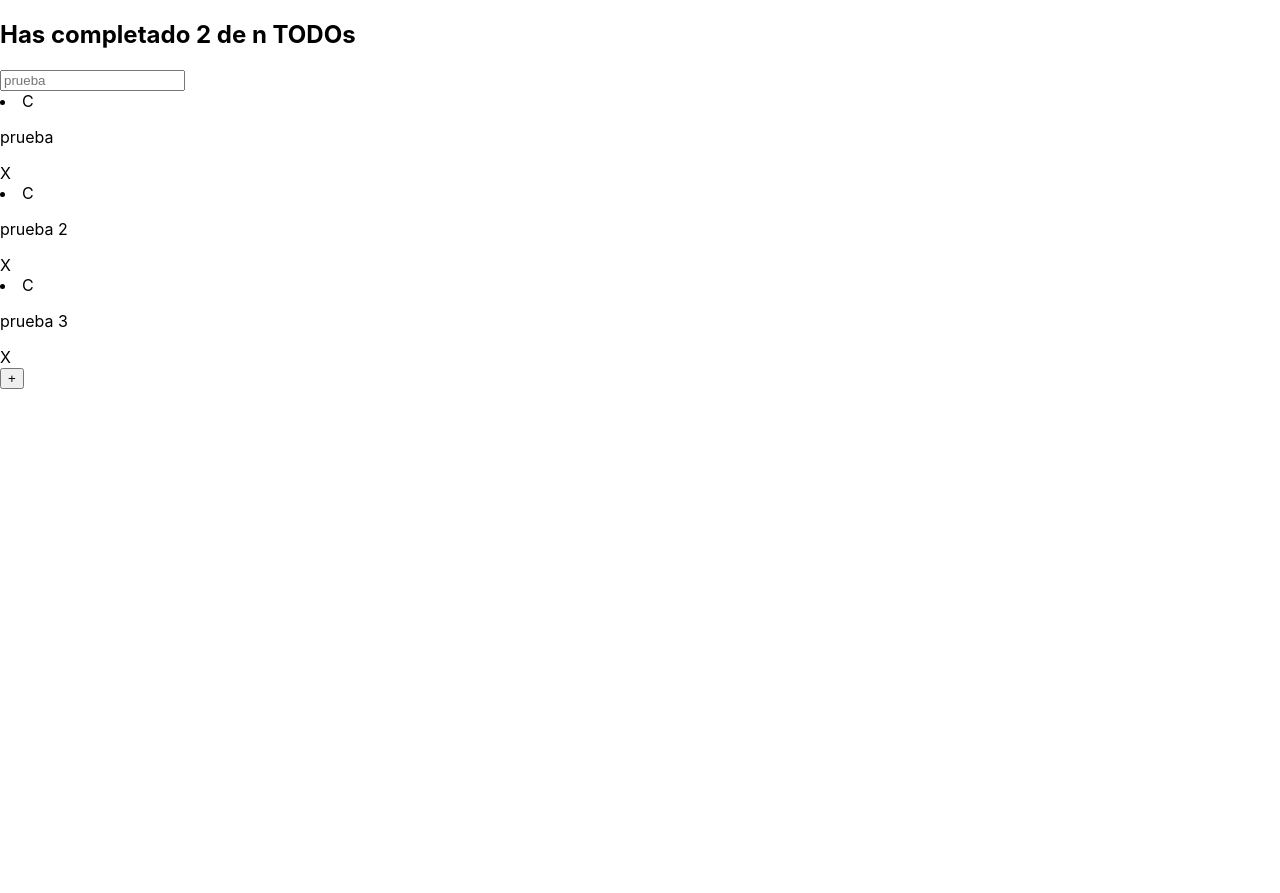
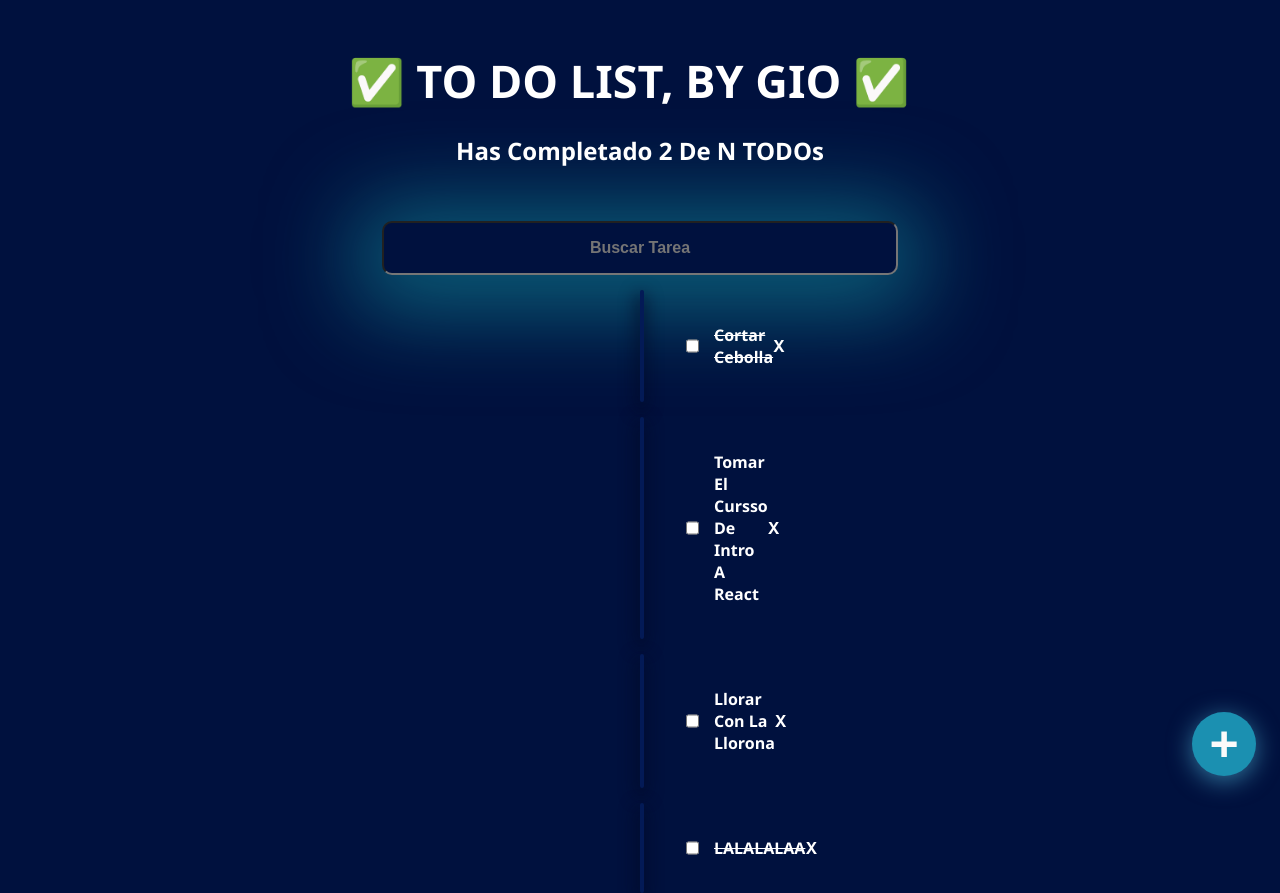
Before and after one commit to giojodev/curso_intro_react, a React (Create React App) app: page / in a window 1280 px wide. Before the commit the page ends 800 px from the top, so only its background shows below. Built offline with nearby package versions, Linux system fonts and the light colour scheme.

Commit message:
CSS en React

```diff
--- a/src/App.js
+++ b/src/App.js
@@ -8,9 +8,10 @@ import {CreateTodoButton} from './CreateTodoButton'
 import {TodoItem} from './TodoItem'
 
 const todos=[
-  {text:"prueba",copmpleted:false},
-  {text:"prueba 2",copmpleted:false},
-  {text:"prueba 3",copmpleted:false},
+  { text: 'Cortar cebolla', completed: true },
+  { text: 'Tomar el cursso de intro a React', completed: false },
+  { text: 'Llorar con la llorona', completed: false },
+  { text: 'LALALALAA', completed: true },
 ]
 
 function App() {
@@ -23,7 +24,7 @@ function App() {
     <TodoList>
 
       {todos.map(todo=>(
-         <TodoItem key={todo.text} text={todo.text}/>
+         <TodoItem key={todo.text} text={todo.text} completed={todo.completed}/>
       ))}
     </TodoList>
     <CreateTodoButton/>
--- /dev/null
+++ b/src/CreateTodoButton.css
@@ -0,0 +1,25 @@
+.CreateTodoButton {
+    background-color: #1b90b1;
+    box-shadow: 0px 5px 25px rgba(97, 218, 250, 0.5);
+    border: none;
+    border-radius: 50%;
+    cursor: pointer;
+    font-size: 50px;
+    position: fixed;
+    bottom: 24px;
+    right: 24px;
+    font-weight: bold;
+    color: #FAFAFA;
+    display: flex;
+    justify-content: center;
+    align-items: center;
+    height: 64px;
+    width: 64px;
+
+    transform: rotate(0);
+    transition: .3s ease;
+  }
+
+  .CreateTodoButton:hover {
+    transform: rotate(224deg);
+  }
--- a/src/CreateTodoButton.js
+++ b/src/CreateTodoButton.js
@@ -1,9 +1,9 @@
 import React from 'react'
-
-function CreateTodoButton(){
+import './CreateTodoButton.css'
+function CreateTodoButton(props){
     return(
         <section>
-            <button>+</button>
+            <button className="CreateTodoButton">+</button>
         </section>
     );
 }
--- /dev/null
+++ b/src/TodoCounter.css
@@ -0,0 +1,16 @@
+.TodoCounterh2{
+    font-size: 24px;
+    text-align: center;
+    font-family: 'Segoe UI', Tahoma, Geneva, Verdana, sans-serif;
+    text-transform: capitalize;
+}
+
+
+.TodoCounterh1{
+    font-size: 45px;
+    text-align: center;
+    font-family: 'Segoe UI', Tahoma, Geneva, Verdana, sans-serif;
+    text-transform: uppercase;
+    margin: 1em 1em 0.5em 0.5em;
+    margin-top: 50px;
+}
--- a/src/TodoCounter.js
+++ b/src/TodoCounter.js
@@ -1,7 +1,19 @@
 import React from 'react'
+import './TodoCounter.css'
+
+const estilos = {
+    color: 'red',
+    backgroundColor:'yellow',
+};
 
 function TodoCounter(){
-    return (<h2>Has completado 2 de n TODOs</h2>)
+    return (
+    <section>
+        <h1 className='TodoCounterh1'> ✅ To Do List, by Gio ✅ </h1>
+        <h2 className='TodoCounterh2'>Has completado 2 de n TODOs</h2>
+    </section>
+
+    )
     ;
 }
 
--- /dev/null
+++ b/src/TodoItem.css
@@ -0,0 +1,45 @@
+.TodoItemli{
+
+    text-decoration: none;
+    list-style: none;
+    display: flex;
+    align-items: center;
+
+}
+.TodoItem-p{
+    font-family: 'Segoe UI', Tahoma, Geneva, Verdana, sans-serif, Courier, monospace;
+}
+.TodoItem-p--complete {
+  text-decoration: line-through;
+}
+.TodoItemDiv{
+    /* margin: auto; */
+    margin-top: 15px;
+    margin-left: 40em;
+    padding: 2px;
+    background-color: #031a56;
+    margin-right: 40em;
+    color: white;
+    font-weight: bold;
+    text-transform: capitalize;
+    box-shadow: -1px 6px 16px 3px rgba(2,10,38,0.75);
+    -webkit-box-shadow: -1px 6px 16px 3px rgba(2,10,38,0.75);
+    -moz-box-shadow: -1px 6px 16px 3px rgba(2,10,38,0.75);
+    border-radius: 20px 20px 20px 20px;
+    -webkit-border-radius: 20px 20px 20px 20px;
+    -moz-border-radius: 20px 20px 20px 20px;
+}
+.TodoItemChk{
+    width: 20px;
+    height: 20px;
+    margin-right: 15px;
+
+}
+.TodoRemove{
+float: right;
+margin-left: auto;
+}
+.TodoRemove:hover{
+    color: salmon;
+    cursor: pointer;
+}
--- a/src/TodoItem.js
+++ b/src/TodoItem.js
@@ -1,13 +1,19 @@
 import React from 'react'
-
+import './TodoItem.css'
 
 function TodoItem(props){
     return(
-        <li>
-        <span>C</span>
-        <p>{props.text}</p>
-        <span>X</span>
-        </li>
+        <div className='TodoItemDiv'>
+            <ul>
+            <li className='TodoItemli'>
+            <input className='TodoItemChk' type={"checkbox"}/>
+            <p className={`TodoItem-p ${props.completed && 'TodoItem-p--complete'}`}>{props.text}</p>
+            <span className='TodoRemove'>X</span>
+            </li>
+            </ul>
+
+        </div>
+
     );
 
 }
--- /dev/null
+++ b/src/TodoSearch.css
@@ -0,0 +1,17 @@
+.TodoSearch{
+    border-radius: 10px 10px 10px 10px;
+    text-align: center;
+    color: #6882bd;
+    padding: 1em;
+    font-size: 16px;
+    display: block;
+    clear: both;
+    margin: auto;
+    margin-top: 3.4em;
+    width: 30em;
+    box-shadow: -2px 10px 87px 26px rgba(22,167,176,0.52);
+    -webkit-box-shadow: -2px 10px 87px 26px rgba(22,167,176,0.52);
+    -moz-box-shadow: -2px 10px 87px 26px rgba(22,167,176,0.52);
+    font-weight: bold;
+    background-color: #00113e ;
+}
--- a/src/TodoSearch.js
+++ b/src/TodoSearch.js
@@ -1,8 +1,9 @@
 import React from 'react'
+import './TodoSearch.css'
 
 function TodoSearch() {
     return(
-        <input placeholder="prueba"/>
+        <input className='TodoSearch' placeholder="Buscar Tarea"/>
     );
 }
 
--- a/src/index.css
+++ b/src/index.css
@@ -5,6 +5,8 @@ body {
     sans-serif;
   -webkit-font-smoothing: antialiased;
   -moz-osx-font-smoothing: grayscale;
+  background-color:#00113e ;
+  color: white;
 }
 
 code {
```
